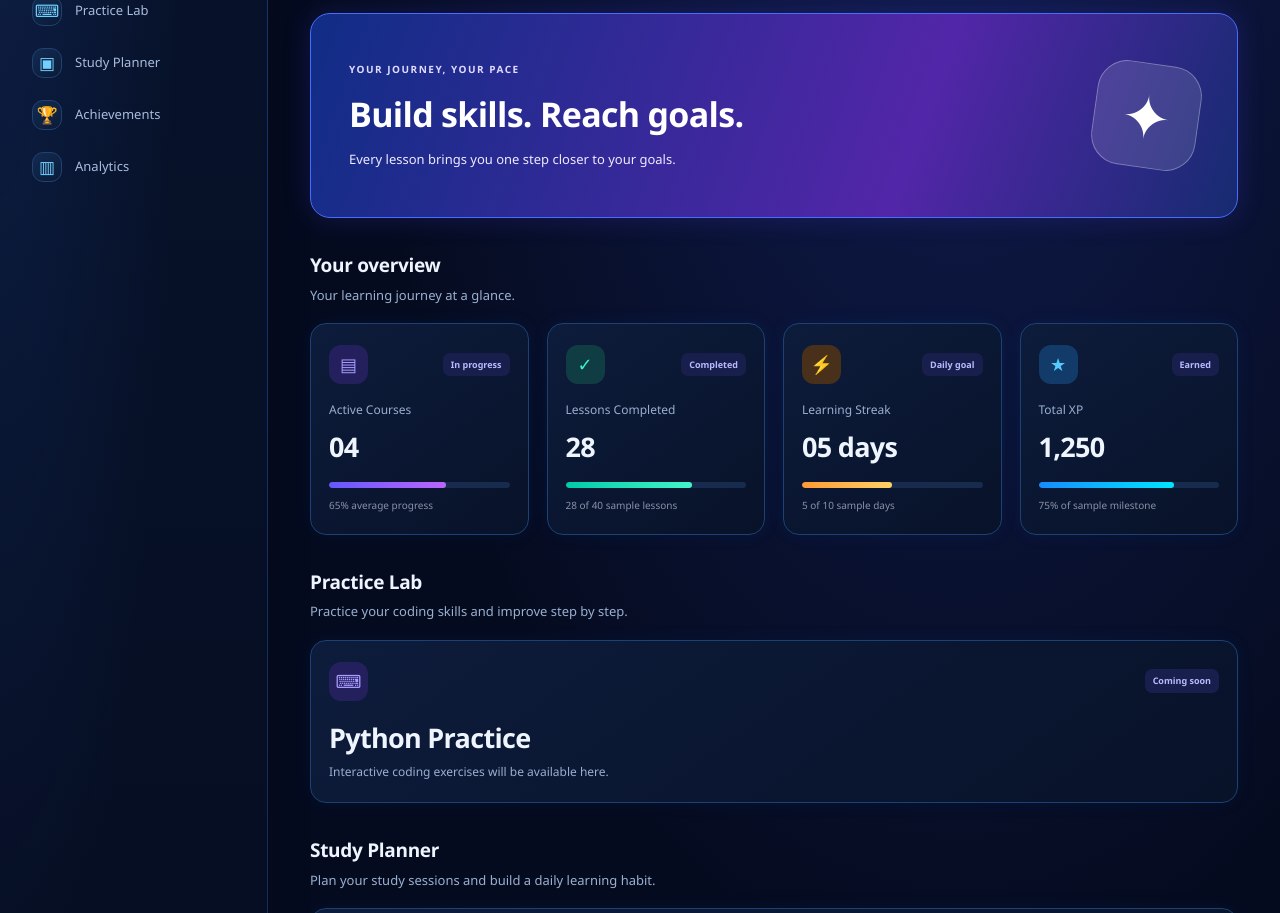
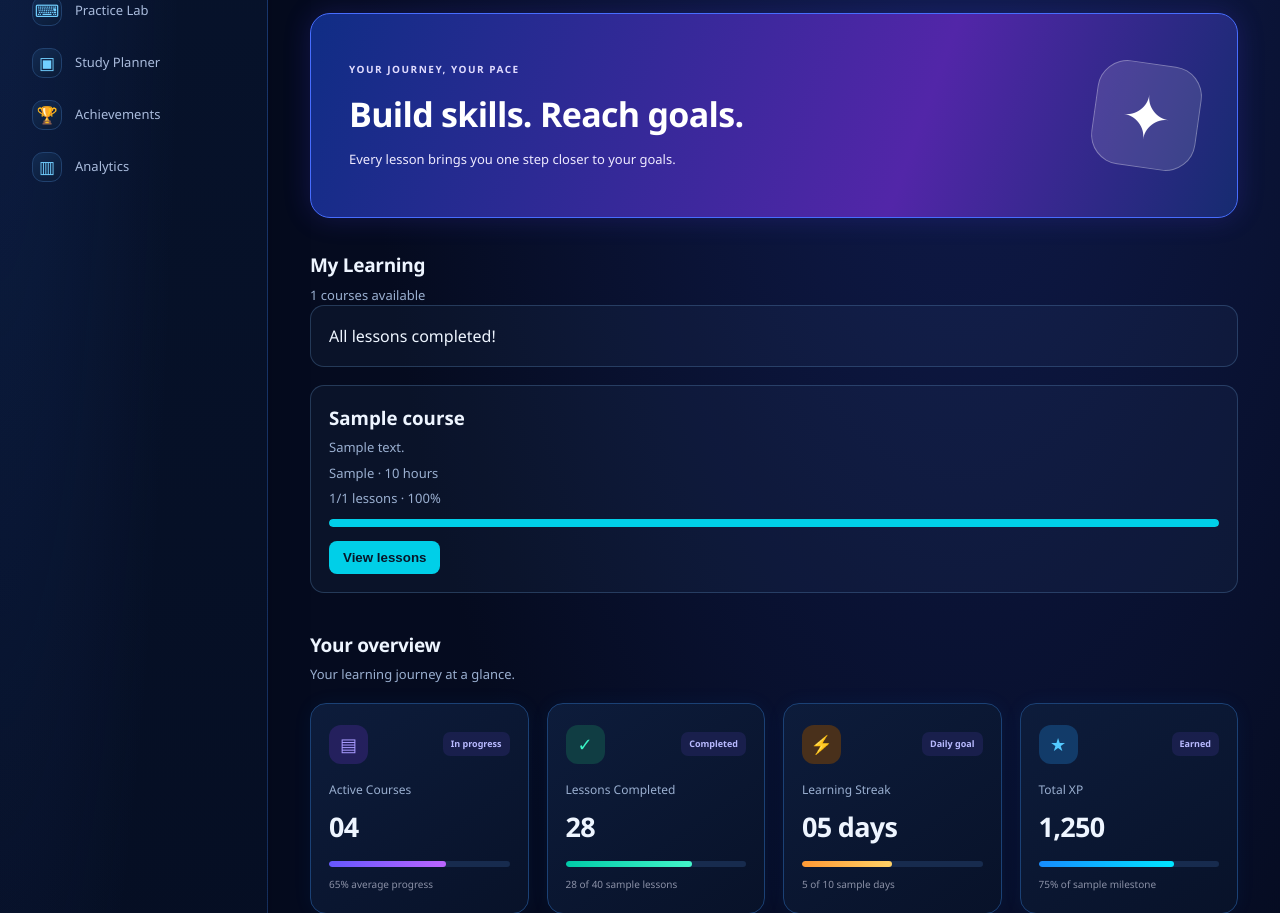
Before and after one commit to krishnakumar941042-byte/SkillTrack-AI, a Django app: page / in a window 1280 px wide. Shown: the part 237-1150 px from the top of the page. Run offline with Django 5.2, Linux system fonts and the light colour scheme; tables that the repository leaves empty hold one stand-in row (values such as "Sample post").

Commit message:
Build learning management and progress features

```diff
--- a/learning/urls.py
+++ b/learning/urls.py
@@ -1,11 +1,10 @@
+
 from django.urls import path
 from . import views
 
 urlpatterns = [
     path("courses/", views.courses_api, name="courses_api"),
-    path(
-        "courses/<int:course_id>/",
-        views.course_detail_api,
-        name="course_detail_api",
-    ),
+    path("courses/<int:course_id>/", views.course_detail_api, name="course_detail_api"),
+    path("lessons/<int:lesson_id>/complete/", views.complete_lesson_api, name="complete_lesson_api"),
+    path("resume/", views.resume_learning_api, name="resume_learning_api"),
 ]
--- a/learning/views.py
+++ b/learning/views.py
@@ -1,27 +1,27 @@
-from django.shortcuts import render
+
+import json
+
 from django.http import JsonResponse
-from django.views.decorators.http import require_GET
+from django.views.decorators.csrf import csrf_exempt
+from django.views.decorators.http import require_GET, require_POST
 
-from .models import Course
+from .models import Course, Lesson
 
 
 @require_GET
 def courses_api(request):
     courses = Course.objects.filter(is_active=True)
-
-    data = [
-        {
-            "id": course.id,
-            "title": course.title,
-            "description": course.description,
-            "instructor": course.instructor,
-            "duration_hours": course.duration_hours,
-            "lessons_count": course.lessons.count(),
-        }
-        for course in courses
-    ]
-
-    return JsonResponse({"courses": data})
+    return JsonResponse({
+        "courses": [{
+            "id": c.id,
+            "title": c.title,
+            "description": c.description,
+            "instructor": c.instructor,
+            "duration_hours": c.duration_hours,
+            "total_lessons": c.lessons.count(),
+            "completed_lessons": c.lessons.filter(is_completed=True).count(),
+        } for c in courses]
+    })
 
 
 @require_GET
@@ -31,17 +31,9 @@ def course_detail_api(request, course_id):
     except Course.DoesNotExist:
         return JsonResponse({"error": "Course not found"}, status=404)
 
-    lessons = [
-        {
-            "id": lesson.id,
-            "title": lesson.title,
-            "content": lesson.content,
-            "order": lesson.order,
-            "duration_minutes": lesson.duration_minutes,
-            "is_completed": lesson.is_completed,
-        }
-        for lesson in course.lessons.all()
-    ]
+    lessons = course.lessons.all()
+    total = lessons.count()
+    completed = lessons.filter(is_completed=True).count()
 
     return JsonResponse({
         "id": course.id,
@@ -49,5 +41,69 @@ def course_detail_api(request, course_id):
         "description": course.description,
         "instructor": course.instructor,
         "duration_hours": course.duration_hours,
-        "lessons": lessons,
+        "total_lessons": total,
+        "completed_lessons": completed,
+        "progress": round(completed * 100 / total) if total else 0,
+        "lessons": [{
+            "id": lesson.id,
+            "title": lesson.title,
+            "content": lesson.content,
+            "order": lesson.order,
+            "duration_minutes": lesson.duration_minutes,
+            "is_completed": lesson.is_completed,
+        } for lesson in lessons]
     })
+
+
+@csrf_exempt
+@require_POST
+def complete_lesson_api(request, lesson_id):
+    try:
+        lesson = Lesson.objects.get(id=lesson_id)
+    except Lesson.DoesNotExist:
+        return JsonResponse({"error": "Lesson not found"}, status=404)
+
+    try:
+        data = json.loads(request.body or b"{}")
+    except (ValueError, UnicodeDecodeError):
+        return JsonResponse({"error": "Invalid JSON"}, status=400)
+
+    lesson.is_completed = data.get("is_completed", True)
+    lesson.save(update_fields=["is_completed"])
+
+    lessons = lesson.course.lessons.all()
+    total = lessons.count()
+    completed = lessons.filter(is_completed=True).count()
+
+    return JsonResponse({
+        "message": "Progress updated",
+        "lesson_id": lesson.id,
+        "is_completed": lesson.is_completed,
+        "progress": round(completed * 100 / total) if total else 0,
+        "completed_lessons": completed,
+        "total_lessons": total,
+    })
+
+
+@require_GET
+def resume_learning_api(request):
+    lesson = Lesson.objects.filter(
+        course__is_active=True,
+        is_completed=False
+    ).select_related("course").order_by("course_id", "order").first()
+
+    if not lesson:
+        return JsonResponse({
+            "message": "All lessons completed!",
+            "lesson": None
+        })
+
+    return JsonResponse({
+        "course_id": lesson.course_id,
+        "course_title": lesson.course.title,
+        "lesson": {
+            "id": lesson.id,
+            "title": lesson.title,
+            "order": lesson.order,
+        }
+    })
--- a/static/css/dashboard.css
+++ b/static/css/dashboard.css
@@ -1214,3 +1214,71 @@ body.sidebar-collapsed .sidebar-toggle {
         left: auto;
     }
 }
+
+.learning-api-panel {
+    margin: 24px 0;
+    color: inherit;
+}
+
+.learning-courses {
+    display: grid;
+    grid-template-columns: repeat(auto-fit, minmax(220px, 1fr));
+    gap: 16px;
+    margin-top: 18px;
+}
+
+.learning-course,
+.learning-lesson,
+.learning-resume {
+    padding: 18px;
+    margin-bottom: 14px;
+    border: 1px solid rgba(100, 150, 200, .3);
+    border-radius: 14px;
+    background: rgba(100, 150, 200, .06);
+}
+
+.learning-course h3,
+.learning-lesson strong {
+    margin-top: 0;
+}
+
+.learning-course button,
+.learning-lesson button,
+.learning-resume button {
+    padding: 9px 14px;
+    border: 0;
+    border-radius: 8px;
+    background: #00cfe8;
+    color: #071629;
+    font-weight: 600;
+    cursor: pointer;
+}
+
+.learning-progress {
+    height: 8px;
+    margin: 10px 0 14px;
+    overflow: hidden;
+    border-radius: 8px;
+    background: rgba(130, 150, 180, .2);
+}
+
+.learning-progress div {
+    height: 100%;
+    border-radius: inherit;
+    background: #00cfe8;
+    transition: width .25s ease;
+}
+
+.learning-lesson {
+    display: flex;
+    justify-content: space-between;
+    align-items: center;
+    gap: 14px;
+}
+
+@media (max-width: 600px) {
+    .learning-lesson {
+        align-items: flex-start;
+        flex-direction: column;
+    }
+}
--- a/static/js/dashboard.js
+++ b/static/js/dashboard.js
@@ -77,3 +77,162 @@ if (sidebarToggle) {
         );
     });
 }
+
+
+/* SkillTrack AI - Learning Management */
+
+const learningSection = document.getElementById("learning");
+
+if (learningSection) {
+    const panel = document.createElement("div");
+    panel.className = "learning-api-panel";
+    panel.innerHTML = `
+        <h2>My Learning</h2>
+        <p class="learning-status">Loading your courses...</p>
+        <div class="learning-resume"></div>
+        <div class="learning-courses"></div>
+        <div class="learning-details"></div>
+    `;
+    learningSection.prepend(panel);
+
+    const status = panel.querySelector(".learning-status");
+    const coursesBox = panel.querySelector(".learning-courses");
+    const detailsBox = panel.querySelector(".learning-details");
+    const resumeBox = panel.querySelector(".learning-resume");
+
+    const safe = value => String(value ?? "").replace(
+        /[&<>"']/g,
+        char => ({
+            "&": "&amp;", "<": "&lt;", ">": "&gt;",
+            '"': "&quot;", "'": "&#39;"
+        })[char]
+    );
+
+    async function loadCourses() {
+        try {
+            const response = await fetch("/api/courses/");
+            if (!response.ok) throw new Error("Could not load courses");
+
+            const data = await response.json();
+            status.textContent = `${data.courses.length} courses available`;
+
+            coursesBox.innerHTML = data.courses.map(course => {
+                const progress = course.total_lessons
+                    ? Math.round(course.completed_lessons * 100 / course.total_lessons)
+                    : 0;
+
+                return `
+                    <article class="learning-course">
+                        <h3>${safe(course.title)}</h3>
+                        <p>${safe(course.description)}</p>
+                        <p>${safe(course.instructor)} · ${course.duration_hours} hours</p>
+                        <p>${course.completed_lessons}/${course.total_lessons} lessons · ${progress}%</p>
+                        <div class="learning-progress">
+                            <div style="width:${progress}%"></div>
+                        </div>
+                        <button type="button" data-course="${course.id}">
+                            View lessons
+                        </button>
+                    </article>
+                `;
+            }).join("") || "<p>No courses available yet.</p>";
+
+            coursesBox.querySelectorAll("[data-course]").forEach(button => {
+                button.addEventListener("click", () => {
+                    loadCourse(button.dataset.course);
+                });
+            });
+
+            await loadResume();
+        } catch (error) {
+            status.textContent = "Could not load courses. Check that Django is running.";
+        }
+    }
+
+    async function loadCourse(courseId) {
+        try {
+            const response = await fetch(`/api/courses/${courseId}/`);
+            if (!response.ok) throw new Error("Course unavailable");
+
+            const course = await response.json();
+
+            detailsBox.innerHTML = `
+                <h3>${safe(course.title)} — Lessons</h3>
+                <p>Progress: ${course.progress}%</p>
+                <div class="learning-progress">
+                    <div style="width:${course.progress}%"></div>
+                </div>
+                ${course.lessons.map(lesson => `
+                    <article class="learning-lesson">
+                        <div>
+                            <strong>${safe(lesson.order)}. ${safe(lesson.title)}</strong>
+                            <p>${safe(lesson.content)}</p>
+                            <small>${lesson.duration_minutes} minutes</small>
+                        </div>
+                        <button type="button"
+                            data-lesson="${lesson.id}"
+                            data-completed="${!lesson.is_completed}">
+                            ${lesson.is_completed ? "Mark incomplete" : "Complete lesson"}
+                        </button>
+                    </article>
+                `).join("") || "<p>No lessons added yet.</p>"}
+            `;
+
+            detailsBox.querySelectorAll("[data-lesson]").forEach(button => {
+                button.addEventListener("click", async () => {
+                    const completed = button.dataset.completed === "true";
+
+                    const result = await fetch(
+                        `/api/lessons/${button.dataset.lesson}/complete/`,
+                        {
+                            method: "POST",
+                            headers: { "Content-Type": "application/json" },
+                            body: JSON.stringify({ is_completed: completed })
+                        }
+                    );
+
+                    if (!result.ok) {
+                        alert("Could not update lesson progress.");
+                        return;
+                    }
+
+                    await loadCourse(courseId);
+                    await loadCourses();
+                });
+            });
+        } catch (error) {
+            detailsBox.textContent = "Could not load course details.";
+        }
+    }
+
+    async function loadResume() {
+        try {
+            const response = await fetch("/api/resume/");
+            if (!response.ok) throw new Error();
+
+            const data = await response.json();
+
+            if (!data.lesson) {
+                resumeBox.textContent = data.message;
+                return;
+            }
+
+            resumeBox.innerHTML = `
+                <h3>Resume Learning</h3>
+                <p>${safe(data.course_title)} — ${safe(data.lesson.title)}</p>
+                <button type="button" id="resume-course">
+                    Continue learning
+                </button>
+            `;
+
+            resumeBox.querySelector("#resume-course").addEventListener(
+                "click",
+                () => loadCourse(data.course_id)
+            );
+        } catch (error) {
+            resumeBox.textContent = "Resume Learning is temporarily unavailable.";
+        }
+    }
+
+    loadCourses();
+}
```
